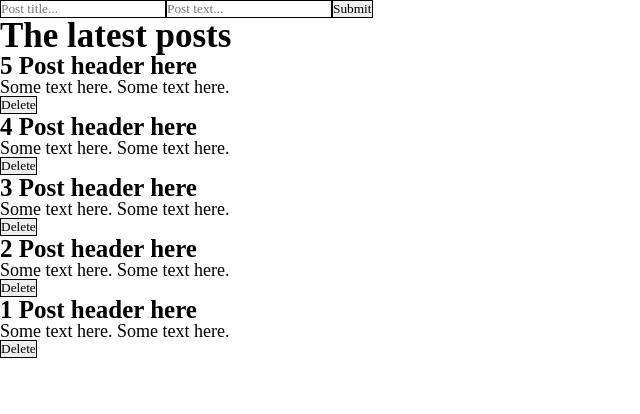
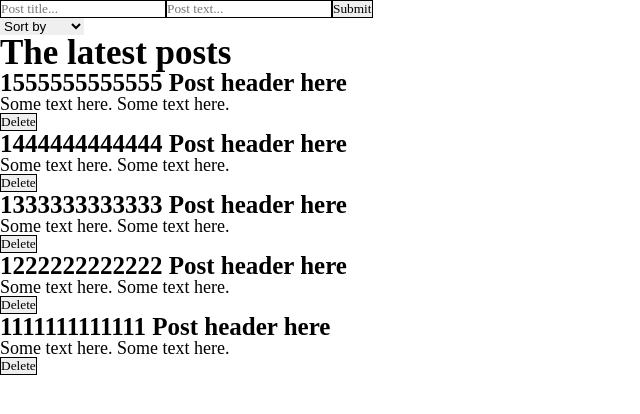
Before and after one commit to relhfox/rustle_demo, a React (Create React App) app: page / in a window 1280 px wide. Shown: the top 414 px of the page, without its empty margins (0-640 px from the left). Built offline with nearby package versions, Linux system fonts and the light colour scheme.

Commit message:
Posts sort by ID added

```diff
--- a/src/App.js
+++ b/src/App.js
@@ -2,29 +2,53 @@ import React, { useState } from 'react'
 import './styles/App.css'
 import PostsList from './components/PostsList'
 import PostForm from './components/PostForm'
+import MySelect from './components/UI/select/MySelect'
 
 function App() {
 
   const [posts, setPosts] = useState([
-    {id: 5, title: 'Post header here', body: 'Some text here. Some text here.'},
-    {id: 4, title: 'Post header here', body: 'Some text here. Some text here.'},
-    {id: 3, title: 'Post header here', body: 'Some text here. Some text here.'},
-    {id: 2, title: 'Post header here', body: 'Some text here. Some text here.'},
-    {id: 1, title: 'Post header here', body: 'Some text here. Some text here.'}
+    {id: 1555555555555, title: 'Post header here', body: 'Some text here. Some text here.'},
+    {id: 1444444444444, title: 'Post header here', body: 'Some text here. Some text here.'},
+    {id: 1333333333333, title: 'Post header here', body: 'Some text here. Some text here.'},
+    {id: 1222222222222, title: 'Post header here', body: 'Some text here. Some text here.'},
+    {id: 1111111111111, title: 'Post header here', body: 'Some text here. Some text here.'}
   ])
 
+  const [selectedSort, setSelectedSort] = useState('')
+
   const createPost = (newPost) => {
-    setPosts([newPost, ...posts])
+    setPosts([newPost, ...posts].sort((a, b) => b.id - a.id))
+    setSelectedSort('')
   }
 
   const removePost = (removingPost) => {
     setPosts(posts.filter(post => post.id !== removingPost.id))
   }
 
+  const sortPosts = (sort) => {
+    setSelectedSort(sort)
+
+    if (sort === 'old') {
+      setPosts([...posts].sort((a, b) => a.id - b.id))
+    } else if (sort === 'new') {
+      setPosts([...posts].sort((a, b) => b.id - a.id))
+    }
+  }
+
   return (
     <div className='container'>
 
       <PostForm create={createPost}/>
+
+      <MySelect
+        value={selectedSort}
+        change={sortPosts}
+        defaultValue='Sort by'
+        options={[
+          {value: 'new', name: 'New first'},
+          {value: 'old', name: 'Oldest first'}
+        ]}
+      />
 
       {posts.length
         ? <PostsList posts={posts} remove={removePost}/>
--- /dev/null
+++ b/src/components/UI/select/MySelect.jsx
@@ -0,0 +1,19 @@
+import React from 'react'
+
+const MySelect = ({value, change, defaultValue, options}) => {
+    return (
+        <select value={value} onChange={event => change(event.target.value)}>
+
+            <option disabled value=''>{defaultValue}</option>
+
+            {options.map(option =>
+                <option value={option.value} key={option.value}>
+                    {option.name}
+                </option>
+            )}
+
+        </select>
+    )
+}
+
+export default MySelect
```
